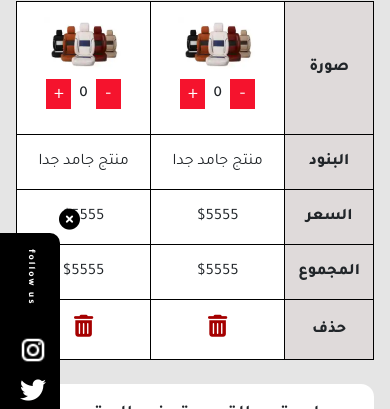
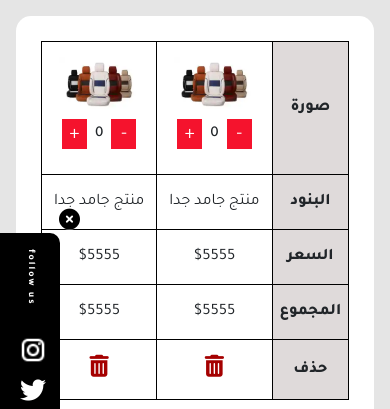
Before and after one commit to ehab0barakat/Rimax-Cars-assets, a plain HTML site: page cartpage.html in a window 390 px wide. Shown: the part 55-464 px from the top of the page. Drawn offline with Linux system fonts and the light colour scheme.

Commit message:
Add files via upload

```diff
--- a/cartpage.html
+++ b/cartpage.html
@@ -597,9 +597,9 @@
         </section>
 
         <section class="mobile">
-          <div class="container bfoee p-0 bg-white">
-            <form>
-              <table style="width: 100%;">
+          <div class="container bfoee p-0 ">
+            <div  class="tableu">
+              <table>
 
 
 
@@ -655,7 +655,7 @@
 
 
               </table>
-            </form>
+            </div>
 
 
           </div>
--- a/css/style.css
+++ b/css/style.css
@@ -3017,13 +3017,18 @@ tr {
   text-align: center;
 }
 
+.comp ,
+.mobile{
+  margin-top: 15px;
+}
+
 
 .tableu{
   background: white;
   display: flex;
   justify-content: center;
   align-items: center;
-  padding: 15px;
+  padding: 25px;
   border-radius: 15px;
 }
 
@@ -3047,8 +3052,3 @@ background: #dfdada;
 padding-top : 15px;
 padding-bottom : 15px;
 }
-
-
-.less{
-  max-width: 80px ;
-}
```
